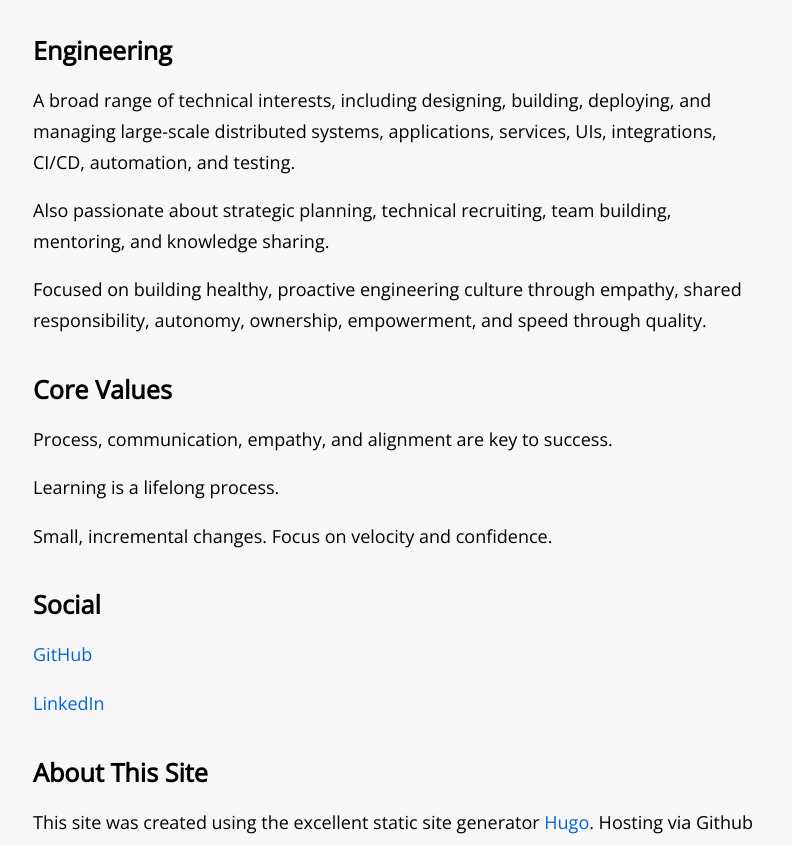
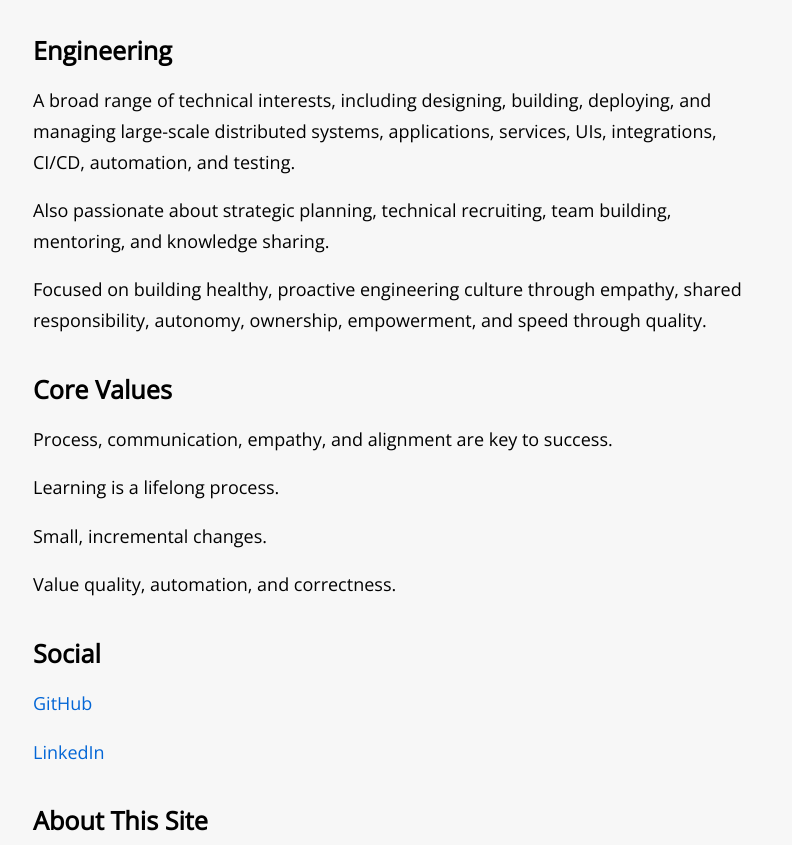
Before and after one commit to danielmunro/danielmunro.github.io, a plain HTML site: page index.html in a window 1280 px wide. Shown: the part 211-1056 px from the top of the page, without its empty margins (242-1034 px from the left). Drawn offline with nearby package versions, Linux system fonts and the light colour scheme.

Commit message:
tweak values section

```diff
--- a/index.html
+++ b/index.html
@@ -60,7 +60,8 @@ if (!doNotTrack) {
 <h2 id="core-values">Core Values</h2>
 <p>Process, communication, empathy, and alignment are key to success.</p>
 <p>Learning is a lifelong process.</p>
-<p>Small, incremental changes. Focus on velocity and confidence.</p>
+<p>Small, incremental changes.</p>
+<p>Value quality, automation, and correctness.</p>
 <h2 id="social">Social</h2>
 <p><a href="https://github.com/danielmunro">GitHub</a></p>
 <p><a href="https://www.linkedin.com/in/dan-munro-448b6120/">LinkedIn</a></p>
```
